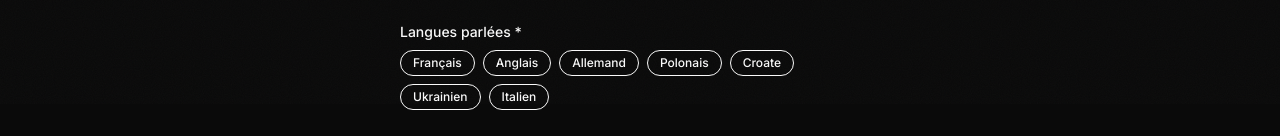
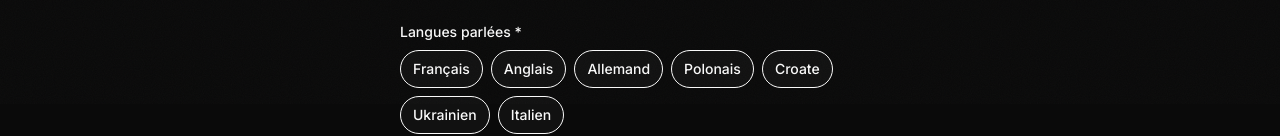
Before and after one commit to malikkaraoui/EasyPiano, a Next.js app: page /become-pro in a window 1280 px wide. Shown: the part 696-832 px from the top of the page. Built offline with nearby package versions, Linux system fonts and the light colour scheme; no server answers; the database is empty; sample sign-in values are in the browser's storage; a web font is replaced by a local one.

Commit message:
Fix become-pro language multi-select

```diff
--- a/app/become-pro/page.jsx
+++ b/app/become-pro/page.jsx
@@ -52,10 +52,14 @@ function BecomeProForm() {
     if (user?.email) setEmail(user.email);
   }, [user]);
 
-  function toggleLanguage(code) {
-    setLanguages((prev) =>
-      prev.includes(code) ? prev.filter((l) => l !== code) : [...prev, code],
-    );
+  function setLanguageSelection(code, checked) {
+    setLanguages((prev) => {
+      if (checked) {
+        return prev.includes(code) ? prev : [...prev, code];
+      }
+
+      return prev.filter((languageCode) => languageCode !== code);
+    });
   }
 
   async function handleSubmit(e) {
@@ -214,22 +218,44 @@ function BecomeProForm() {
           <legend className="mb-2 text-sm font-medium text-foreground">
             Langues parlées *
           </legend>
-          <div className="flex flex-wrap gap-2">
-            {LANGUAGE_OPTIONS.map((lang) => (
-              <button
-                key={lang.code}
-                type="button"
-                onClick={() => toggleLanguage(lang.code)}
-                className={`rounded-full border px-3 py-1 text-xs font-medium transition-colors ${
-                  languages.includes(lang.code)
-                    ? "border-accent bg-accent text-background"
-                    : "border-border text-muted hover:border-accent hover:text-foreground"
-                }`}
-              >
-                {lang.label}
-              </button>
-            ))}
+          <div
+            className="flex flex-wrap gap-2"
+            role="group"
+            aria-label="Langues parlées"
+          >
+            {LANGUAGE_OPTIONS.map((lang) => {
+              const selected = languages.includes(lang.code);
+              const inputId = `language-${lang.code}`;
+
+              return (
+                <label
+                  key={lang.code}
+                  htmlFor={inputId}
+                  className={`cursor-pointer rounded-full border px-3 py-2 text-sm font-medium transition-colors focus-within:outline-none focus-within:ring-2 focus-within:ring-accent ${
+                    selected
+                      ? "border-accent bg-accent text-background"
+                      : "border-border surface-solid text-foreground hover:border-accent hover:text-accent"
+                  }`}
+                >
+                  <input
+                    id={inputId}
+                    type="checkbox"
+                    name="languages"
+                    value={lang.code}
+                    checked={selected}
+                    onChange={(e) =>
+                      setLanguageSelection(lang.code, e.target.checked)
+                    }
+                    className="sr-only"
+                  />
+                  <span>{lang.label}</span>
+                </label>
+              );
+            })}
           </div>
+          <p className="mt-2 text-xs text-muted">
+            Vous pouvez sélectionner une ou plusieurs langues.
+          </p>
         </fieldset>
 
         <div>
```
Also changed, not shown: 1 other file (tests, documents, lock files or other folders).
